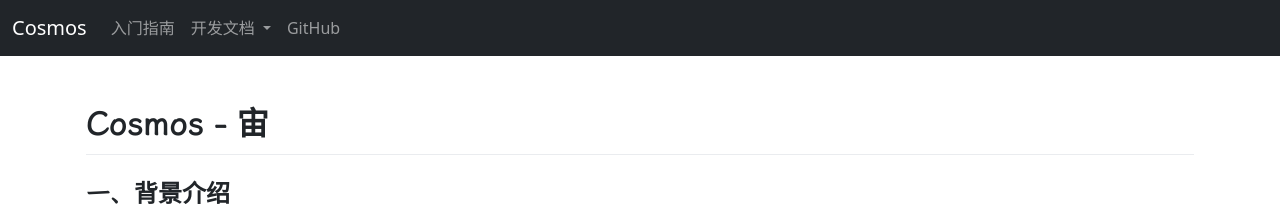
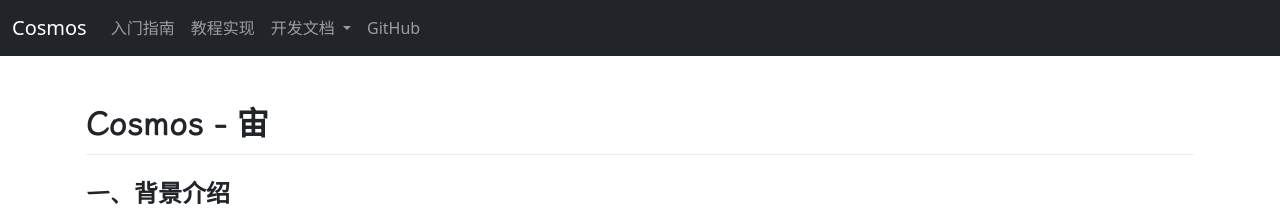
Before and after one commit to NGMAAAYO/Cosmos, a Jekyll site: the page built from README.md, in a window 1280 px wide. Shown: the top 210 px of the page. Built offline with Jekyll 4.4.1, drawn with Linux system fonts in a browser that asks for light colours; some web fonts are replaced; our own code applies the rules of GitHub Pages for plain Markdown files; comment, search, counter and statistics services are not loaded.

Commit message:
update ui

```diff
--- a/_layouts/default.html
+++ b/_layouts/default.html
@@ -31,6 +31,7 @@
             <div class="collapse navbar-collapse" id="navbarNav">
               <ul class="navbar-nav me-auto">
                 <li class="nav-item"><a class="nav-link" href="/brief.html">入门指南</a></li>
+                <li class="nav-item"><a class="nav-link" href="/tutorial.html">教程实现</a></li>
                 <li class="nav-item dropdown ms-auto d-none d-md-block">
                   <a class="nav-link dropdown-toggle" href="#" role="button" data-bs-toggle="dropdown" aria-expanded="false">
                     开发文档
```
